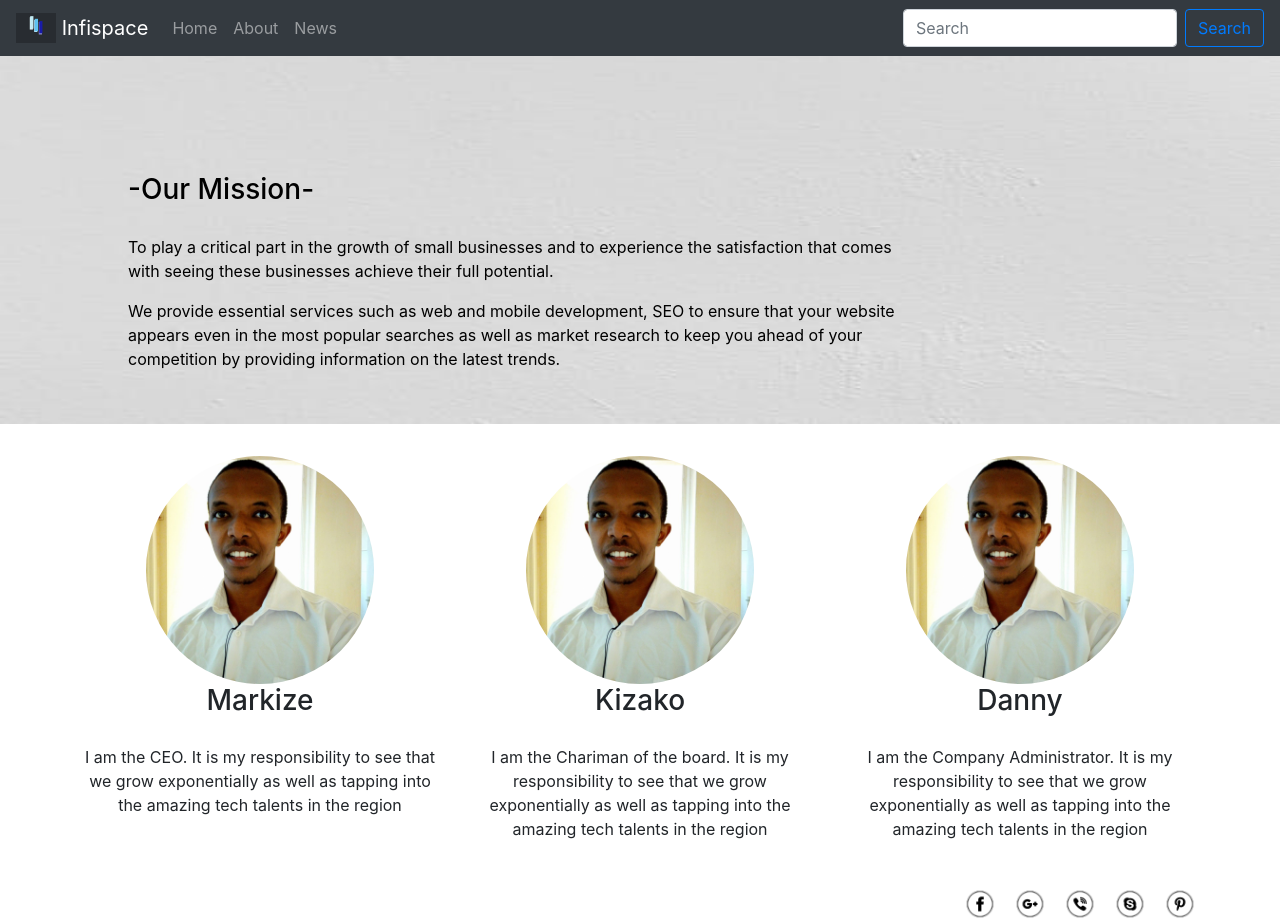
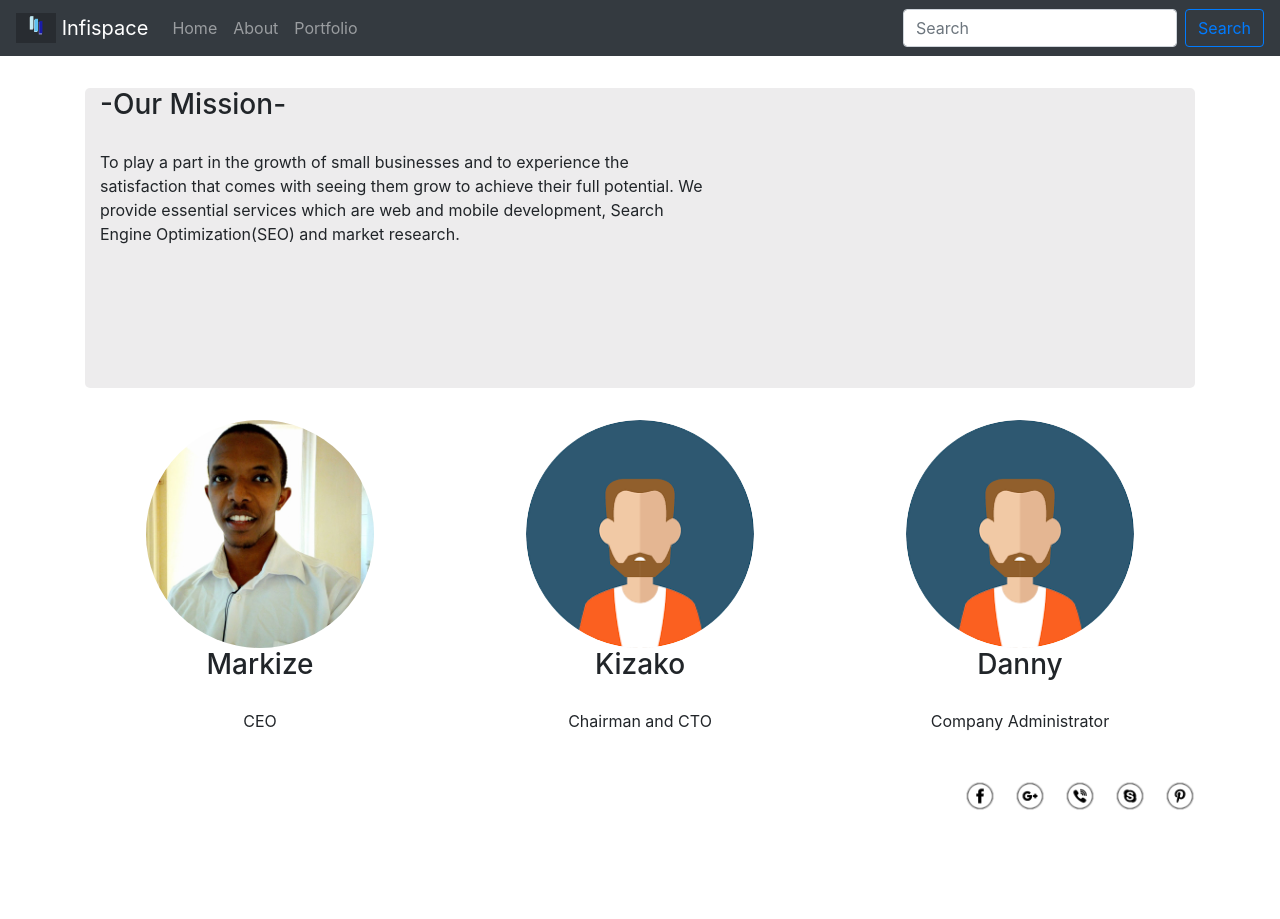
Before and after one commit to Mark9Mbugua/Infispace-Official, a React (Create React App) app: page /about in a window 1280 px wide. After the commit the page ends 811 px from the top, so only its background shows below. Built offline with nearby package versions, Linux system fonts and the light colour scheme.

Commit message:
Make final changes

```diff
--- a/src/App.jsx
+++ b/src/App.jsx
@@ -3,7 +3,7 @@ import './App.css';
 import { BrowserRouter as Router, Route } from 'react-router-dom';
 import Home from './components/Home';
 import About from './components/About';
-import News from './components/News';
+import Portfolio from './components/Portfolio';
 import Navbar from './components/CustomNavbar';
 
 class App extends Component {
@@ -14,7 +14,7 @@ class App extends Component {
           <Navbar />
           <Route exact path="/" component={Home} />
           <Route path="/about" component={About}/>
-          <Route path="/news" component={News}/>
+          <Route path="/portfolio" component={Portfolio}/>
         </div>
       </Router>
     );
--- a/src/components/About.css
+++ b/src/components/About.css
@@ -5,16 +5,10 @@
     margin-bottom: 2em;
 }
 
-.centered {
-    position: absolute;
-    top: 35%;
-    left: 40%;
-    transform: translate(-50%, -50%);
-    color: black;
-  }
+.person-wrapper {
+    margin-bottom: 2em;
+    margin-top: 2em;
 
-  .person-wrapper {
-    margin-bottom: 2em;
 }
 
 .about-pic {
@@ -24,4 +18,13 @@
 
 h3 {
     margin-bottom: 1em;
+
 }
+
+.background {
+    width: 100%;
+    height: 300px;
+    background-color: rgba(166, 164, 168, 0.205);
+    margin-top: 2em;
+    border-radius: 5px;
+}
--- a/src/components/About.jsx
+++ b/src/components/About.jsx
@@ -6,35 +6,34 @@ export default class About extends Component {
   render() {
     return (
         <div>
-          <Image src="assets/plain-grey.jpg" className="header-image" />
-            <div class="centered">
-              <h3> -Our Mission- </h3>
-              <p>To play a critical part in the growth of small businesses and to experience the satisfaction that comes with
-                seeing these businesses achieve their full potential.</p>
-              <p>We provide essential services such as web and mobile development, SEO to ensure that your website appears
-                even in the most popular searches as well as market research to keep you ahead of your competition by providing information
-                on the latest trends.
-              </p>
-            </div>
+          <Container className="container-fluid">
+            <Container className="background">
+              <Row>
+                <Col lg={7}>
+                  <h3> -Our Mission- </h3>
+                  <p>To play a part in the growth of small businesses and to experience the satisfaction that comes with
+                      seeing them grow to achieve their full potential. We provide essential services which are web and mobile
+                      development, Search Engine Optimization(SEO) and market research.</p>
+                </Col>
+              </Row>
+            </Container>
+          </Container>
           <Container>
           <Row className="show-grid text-center">
               <Col xs={12} sm={4} className="person-wrapper">
                 <Image src="assets/CEO.jpg" className="about-pic"/>
                 <h3>Markize</h3>
-                <p>I am the CEO. It is my responsibility to see that we grow exponentially as well as
-                  tapping into the amazing tech talents in the region</p>
+                <p>CEO</p>
               </Col>
               <Col xs={12} sm={4} className="person-wrapper">
-                <Image src="assets/CEO.jpg" className="about-pic"/>
+                <Image src="assets/person.jpg" className="about-pic"/>
                 <h3>Kizako</h3>
-                <p>I am the Chariman of the board. It is my responsibility to see that we grow exponentially as well as
-                  tapping into the amazing tech talents in the region</p>
+                <p>Chairman and CTO</p>
               </Col>
               <Col xs={12} sm={4} className="person-wrapper">
-                <Image src="assets/CEO.jpg" className="about-pic"/>
+                <Image src="assets/person.jpg" className="about-pic"/>
                 <h3>Danny</h3>
-                <p>I am the Company Administrator. It is my responsibility to see that we grow exponentially as well as
-                  tapping into the amazing tech talents in the region</p>
+                <p>Company Administrator</p>
               </Col>
             </Row>
             <div className="icons-container">
--- a/src/components/CustomNavbar.jsx
+++ b/src/components/CustomNavbar.jsx
@@ -22,7 +22,7 @@ export default class CustomNavbar extends Component {
             <Nav className="mr-auto">
               <Nav.Link href="/">Home</Nav.Link>
               <Nav.Link href="/about">About</Nav.Link>
-              <Nav.Link href="/news">News</Nav.Link>
+              <Nav.Link href="/Portfolio">Portfolio</Nav.Link>
             </Nav>
             <Form inline>
               <FormControl type="text" placeholder="Search" className="mr-sm-2" />
--- a/src/components/Home.jsx
+++ b/src/components/Home.jsx
@@ -10,7 +10,7 @@ export default class Home extends Component {
             <br />
             <Jumbotron className="jumbo">
               <h2>Welcome to Infispace</h2>
-              <p>Let us make you quality apps to grow you business faster</p>
+              <p>Invest in tech for consistent growth.</p>
               <Row className="show-grid center">
                 <Col xs={12} sm={4} className="homepic-wrapper">
                   <ButtonToolbar>
@@ -23,21 +23,23 @@ export default class Home extends Component {
             <Row className="show-grid text-center">
               <Col xs={12} sm={4} className="person-wrapper">
                 <Image src="assets/web-dev.jpg" className="profile-pic"/>
-                <h3>Web/App Development</h3>
-                <p>I am the CEO. It is my responsibility to see that we grow exponentially as well as
-                  tapping into the amazing tech talents in the region</p>
+                <h3>App Development</h3>
+                <p>We build quality web and mobile applications. We give a priority to scalability
+                   because we aim to achieve consistent business growth.</p>
               </Col>
               <Col xs={12} sm={4} className="person-wrapper">
                 <Image src="assets/seo2.jpg" className="profile-pic"/>
                 <h3>SEO</h3>
-                <p>I am the Chariman of the board. It is my responsibility to see that we grow exponentially as well as
-                  tapping into the amazing tech talents in the region</p>
+                <p>We have the expertise to direct traffic to your web application and make it appear on the first
+                  pages of popular searches in what is popularly known as Search Engine Optimization(SEO).
+                </p>
               </Col>
               <Col xs={12} sm={4} className="person-wrapper">
                 <Image src="assets/in-services.jpg" className="profile-pic"/>
-                <h3>Maintainance</h3>
-                <p>I am the Company Administrator. It is my responsibility to see that we grow exponentially as well as
-                  tapping into the amazing tech talents in the region</p>
+                <h3>Maintenance</h3>
+                <p>We maintain your web application for free for the first three months after going live! Hurry! Offer
+                  is going to end soon.
+                </p>
               </Col>
             </Row>
             <div className="icons-container">
--- a/src/components/News.css
+++ b/src/components/Portfolio.css
@@ -18,8 +18,7 @@ h2 {
 .card-img{
     height: 180px;
     width: 80%;
-    transition: transform .2s;
 }
-.card-img:hover {
-    transform: scale(1.5);
+.news {
+    margin-top: 3em;
 }
--- a/src/components/News.jsx
+++ b/src/components/Portfolio.jsx
@@ -1,8 +1,8 @@
 import React, { Component } from 'react';
 import { Container, Row, Col, Image, Card, Button } from 'react-bootstrap';
-import './News.css';
+import './Portfolio.css';
 
-export default class News extends Component {
+export default class Portfolio extends Component {
   render() {
     return (
         <div>
@@ -40,7 +40,7 @@ export default class News extends Component {
               </Col>
             </Row>
           </Container>
-            <Container>
+            <Container className="news">
               <h2>News</h2>
               <Row>
                 <Col xs={12} sm={4} className="card-wrapper">
@@ -49,7 +49,7 @@ export default class News extends Component {
                       <Card.Title>Awesome Innovations</Card.Title>
                       <Image src="assets/innovations.jpg" className="card-pic"/>
                       <Card.Text>
-                        Check out how brilliant people are achieving the 'impossible'
+                        Check out how brilliant people are achieving the 'impossible'.
                       </Card.Text>
                       <Button variant="primary" href="https://www.google.com/search?rlz=1C1CHBF_enKE831KE831&ei=laigXNerDYzoUJHbtsgM&q=brilliant+technological+innovations&oq=brilliant+technological+innovations&gs_l=psy-ab.3..33i160.1661682.1683797..1684077...5.0..2.1819.13760.2-18j9j2j4j0j1j1......0....1..gws-wiz.......0i71j35i39j0i67j0i131j0j0i20i263j0i22i30j0i13j0i13i30j33i21.j2UIbShw7tU">
                         Learn More
@@ -64,7 +64,8 @@ export default class News extends Component {
                       <Card.Title>Tech Trends</Card.Title>
                       <Image src="assets/about-us2.jpg" className="card-pic"/>
                       <Card.Text>
-                        Check out the latest tech trends to stay ahead of your competition
+                        Check out the latest tech trends. Always set the best online front
+                        for your business.
                       </Card.Text>
                       <Button variant="primary" href="https://www.google.com/search?q=tech+trends&rlz=1C1CHBF_enKE831KE831&oq=tech+tre&aqs=chrome.1.69i57j0l5.6301j0j7&sourceid=chrome&ie=UTF-8">
                         Learn More
@@ -79,7 +80,7 @@ export default class News extends Component {
                       <Card.Title>Market Trends</Card.Title>
                       <Image src="assets/market-trends.jpg" className="card-pic"/>
                       <Card.Text>
-                        Check out the latest market trends to stay ahead of your competition
+                        Check out the latest market trends and keep evolving.
                       </Card.Text>
                       <Button variant="primary" href="https://www.google.com/search?rlz=1C1CHBF_enKE831KE831&ei=M6-gXOW-MevjgweumJXgBg&q=market+trends&oq=market+trends&gs_l=psy-ab.3..0l4j0i20i263l2j0l4.60297.62747..64653...0.0..0.1178.4654.5-3j2j1......0....1..gws-wiz.......0i71.w9b6PZzWUPAttps://www.google.com/search?q=tech+trends&rlz=1C1CHBF_enKE831KE831&oq=tech+tre&aqs=chrome.1.69i57j0l5.6301j0j7&sourceid=chrome&ie=UTF-8">
                         Learn More
```
Also changed, not shown: public/assets/mandem.png (added), public/assets/person.jpg (added).
